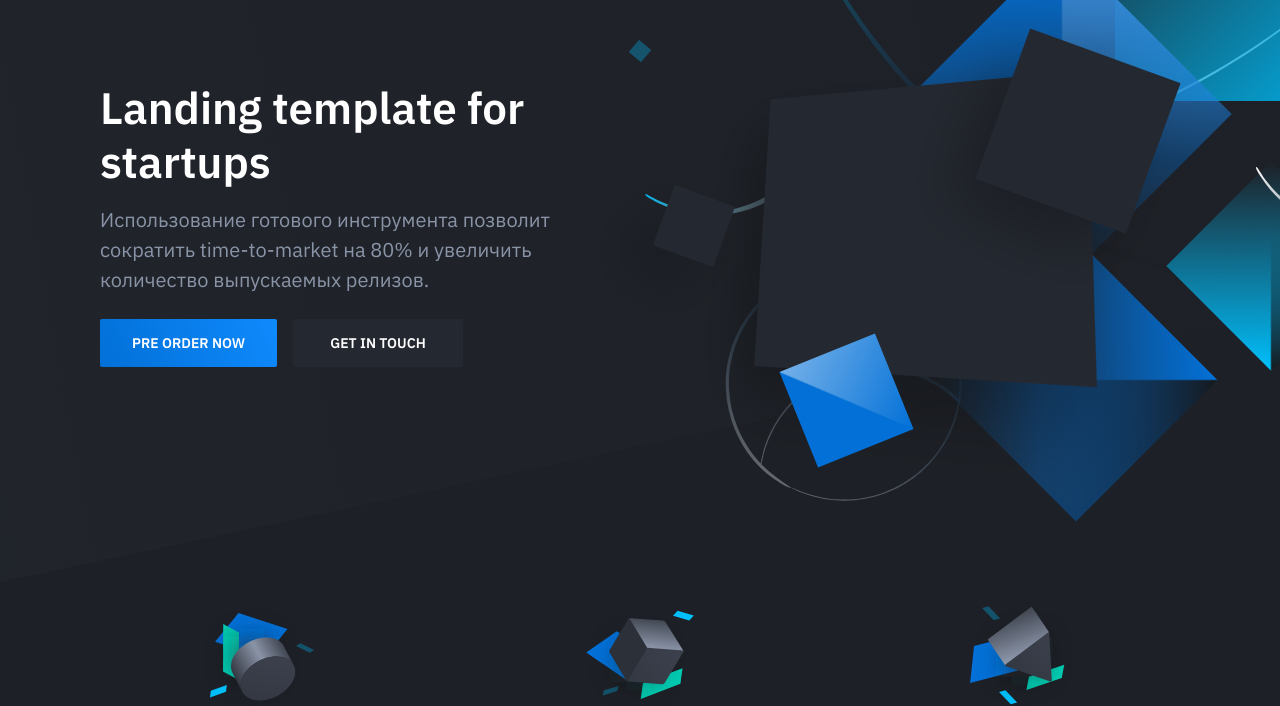
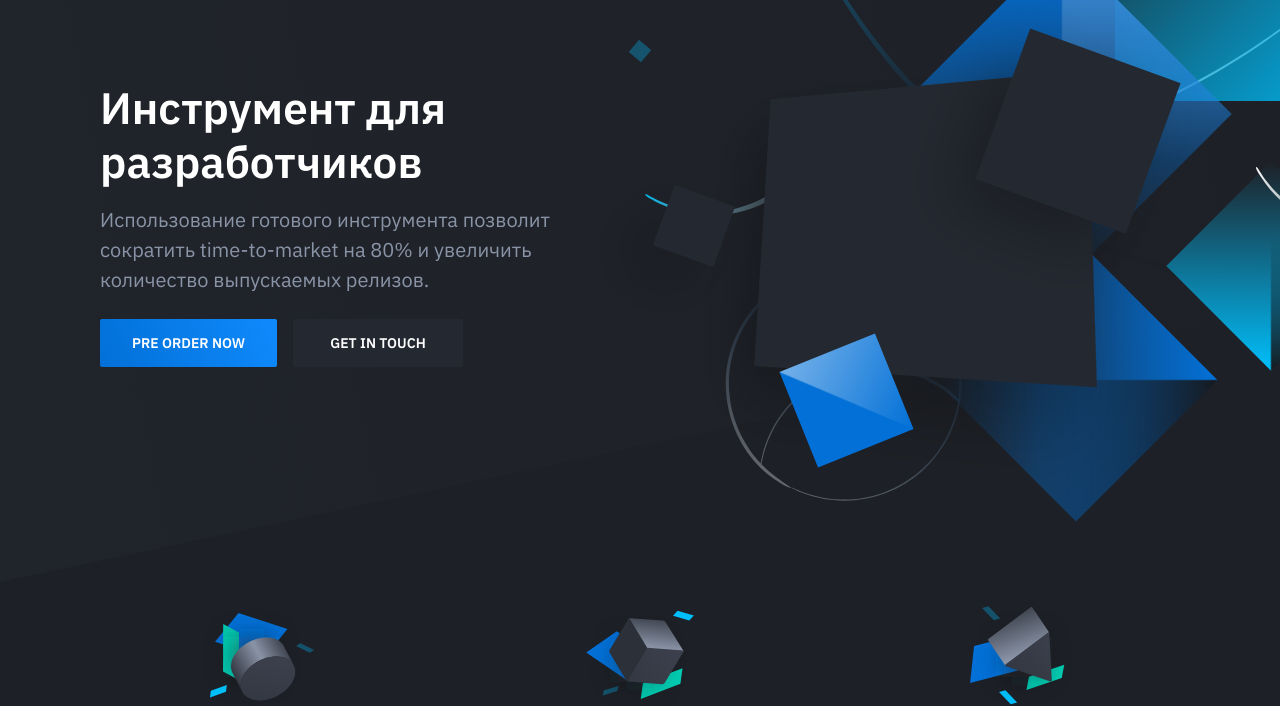
Before and after one commit to Aleksandra-creator/Aleksandra-creator.github.io, a plain HTML site: page index.html in a window 1280 px wide. Shown: the part 118-824 px from the top of the page. Drawn offline with nearby package versions, Linux system fonts and the light colour scheme.

Commit message:
Update index.html

```diff
--- a/index.html
+++ b/index.html
@@ -56,7 +56,7 @@ ymab('metrika.96638776', 'init'/*, {clientFeatures}, {callback}*/);
                 <div class="container">
                     <div class="hero-inner">
 						<div class="hero-copy">
-	                        <h1 class="hero-title mt-0">Landing template for startups</h1>
+	                        <h1 class="hero-title mt-0">Инструмент для разработчиков</h1>
 	                        <p class="hero-paragraph">Использование готового инструмента позволит сократить time-to-market на 80% и увеличить количество выпускаемых релизов.</p>
 	                        <div class="hero-cta"><a class="button button-primary" href="#">Pre order now</a><a class="button" href="#">Get in touch</a></div>
 						</div>
```
